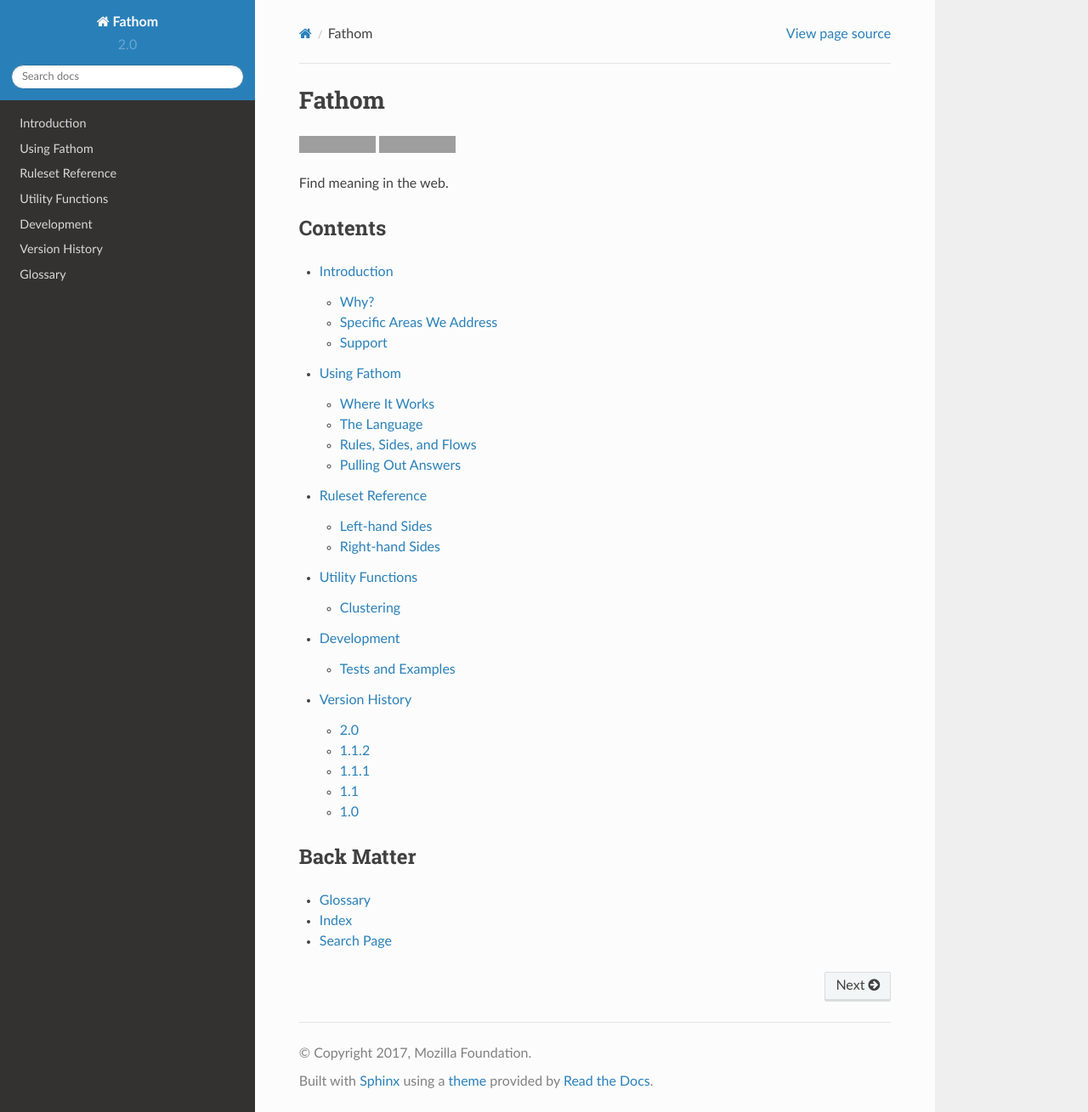
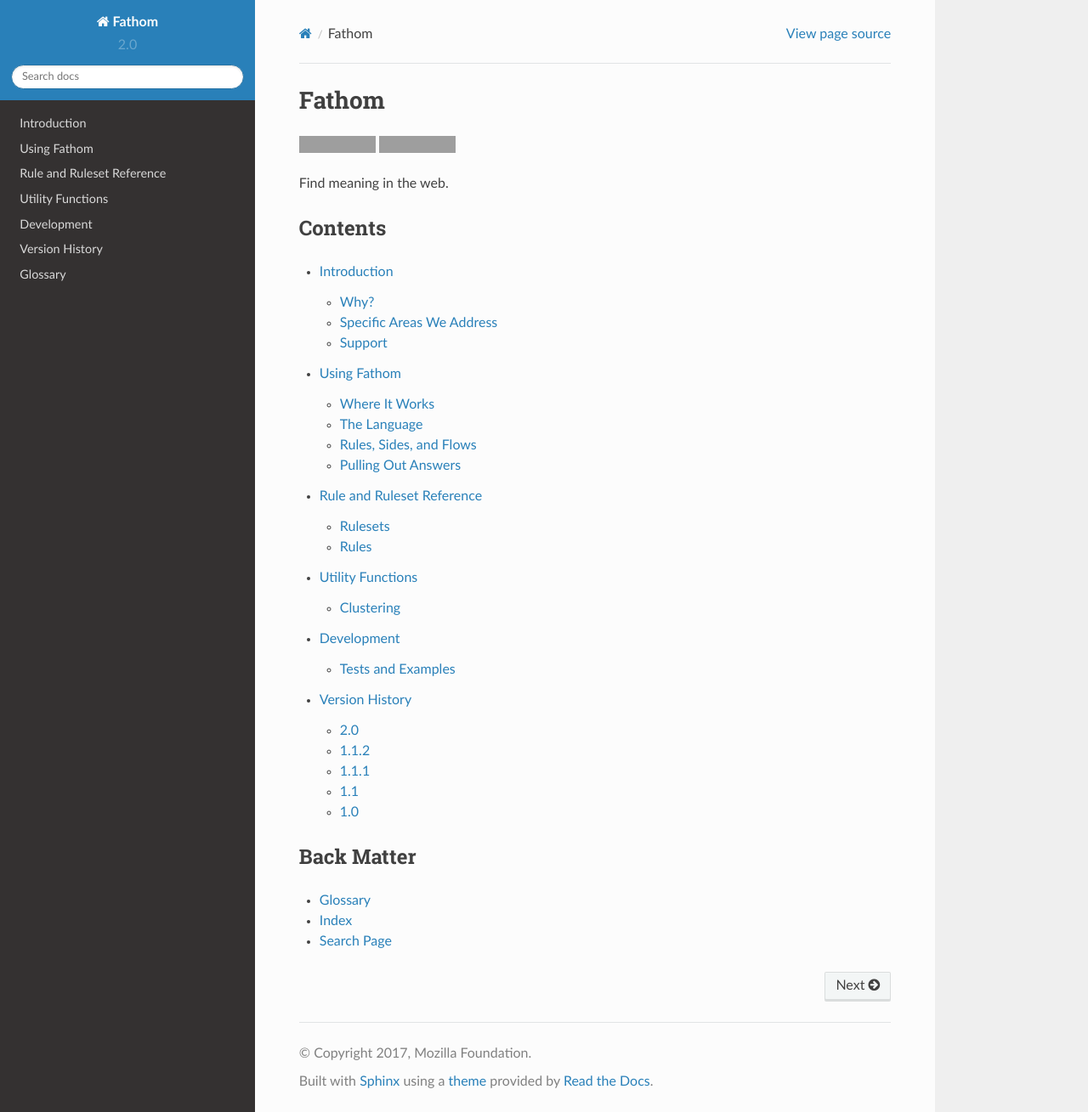
Before and after one commit to weilonge/fathom, a Sphinx documentation site: the page built from docs/index.rst, in a window 1280 px wide and 1309 px high. Shown: the whole window at 85% size. Built offline with Sphinx 7.4.7 and the Read the Docs theme 2.0.0, drawn with Linux system fonts in a browser that asks for light colours; some of the changed lines change nothing that is shown; grey boxes are pictures that could not be loaded.

Commit message:
Document rulesets and the rule constructor.

```diff
--- a/docs/ruleset.rst
+++ b/docs/ruleset.rst
@@ -1,11 +1,30 @@
-=================
-Ruleset Reference
-=================
+==========================
+Rule and Ruleset Reference
+==========================
 
-These are the control structures which govern the flow of scores, types, and notes through a ruleset.
+Rulesets
+========
+
+The top-level Fathom object is the ruleset, an unordered collection of rules. The plain old :class:`Ruleset` is what you typically construct. Then you call :func:`~Ruleset.against` to get back a :class:`BoundRuleset`, which is specific to a given DOM tree. From that, you pull answers.
+
+.. autoclass:: Ruleset
+
+   .. autofunction:: Ruleset#against
+   .. autofunction:: Ruleset#rules
+
+.. autoclass:: BoundRuleset()
+
+   .. autofunction:: BoundRuleset#get
+
+Rules
+=====
+
+These are the control structures which govern the flow of scores, types, and notes through a ruleset. You construct a rule by calling :func:`rule` and passing it a left-hand side and a right-hand side:
+
+.. autofunction:: rule
 
 Left-hand Sides
-===============
+---------------
 
 Left-hand sides are currently a few special forms which select nodes to be fed to right-hand sides.
 
@@ -20,7 +39,7 @@
       :short-name:
 
 Right-hand Sides
-================
+----------------
 
 A right-hand side is a strung-together series of calls like this::
 
```
Also changed, not shown: ruleset.js (+40 -25 lines), 1 other file.
